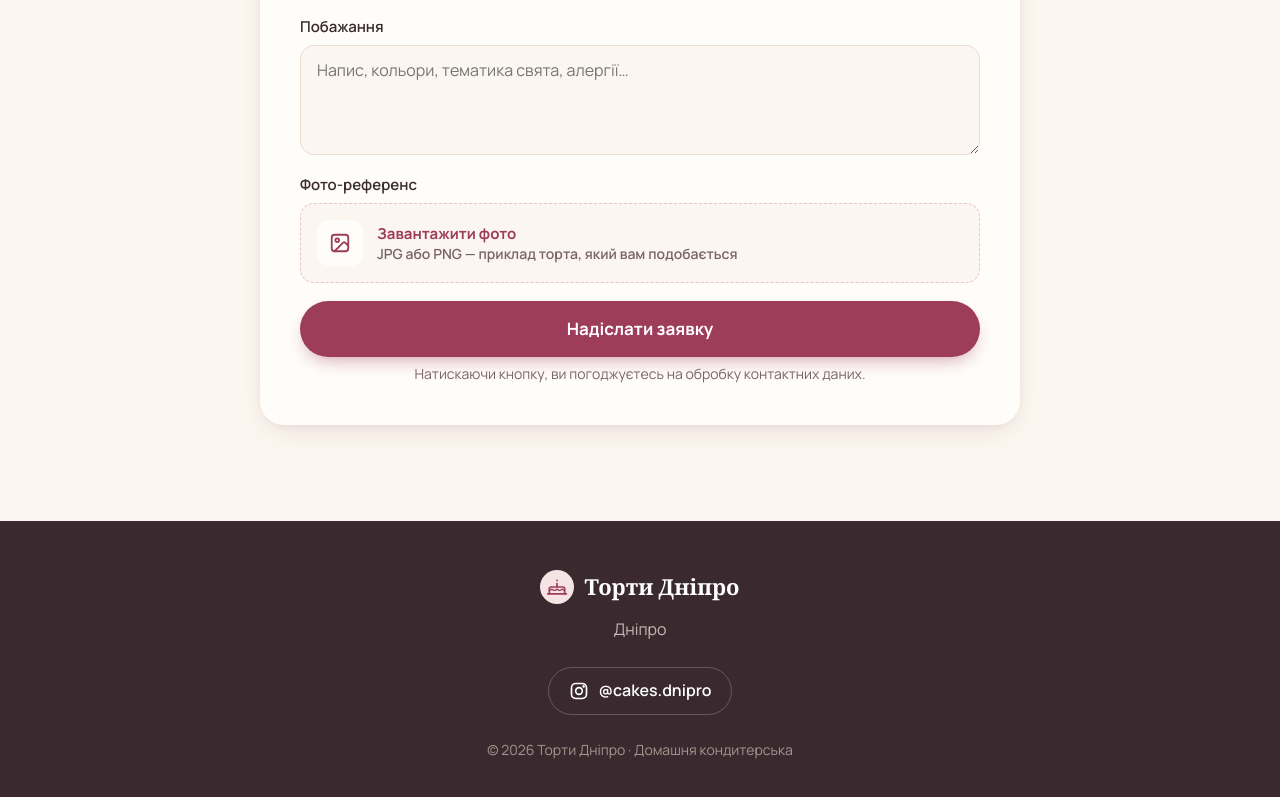
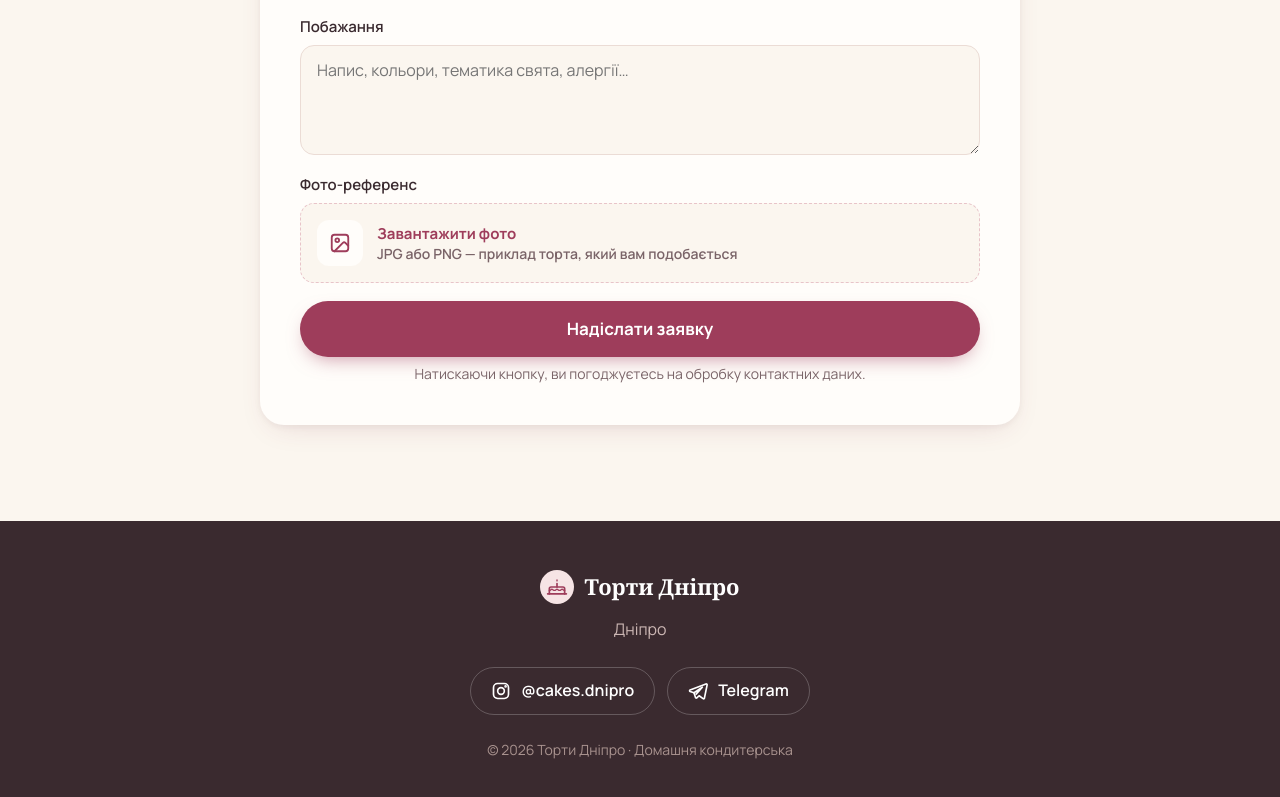
Before and after one commit to daniil-topc/cakes-dnipro-demo, a plain HTML site: page index.html in a window 1280 px wide. Shown: the part 3714-4511 px from the top of the page. Drawn offline with nearby package versions, Linux system fonts and the light colour scheme; a web font is replaced by a local one.

Commit message:
Add Telegram contact link to footer
Co-Authored-By: Claude Opus 5.5 <noreply@anthropic.com>

```diff
--- a/index.html
+++ b/index.html
@@ -372,6 +372,7 @@
   <!-- ================= SVG-ИКОНКИ (спрайт) ================= -->
   <svg width="0" height="0" style="position:absolute" aria-hidden="true">
     <symbol id="i-instagram" viewBox="0 0 24 24" fill="none" stroke="currentColor" stroke-width="2" stroke-linecap="round" stroke-linejoin="round"><rect x="3" y="3" width="18" height="18" rx="5"/><circle cx="12" cy="12" r="4"/><circle cx="17.5" cy="6.5" r=".6" fill="currentColor"/></symbol>
+    <symbol id="i-telegram" viewBox="0 0 24 24" fill="none" stroke="currentColor" stroke-width="2" stroke-linecap="round" stroke-linejoin="round"><path d="m21.5 3.5-19 7.3c-.8.3-.8 1.4 0 1.7l4.7 1.6 1.8 5.7c.2.7 1.1.9 1.6.4l2.7-2.5 4.8 3.5c.6.4 1.4.1 1.6-.6L22.9 4.9c.2-.9-.6-1.7-1.4-1.4Z"/><path d="m7.2 14.1 10-6.6-7.5 8.3"/></symbol>
     <symbol id="i-cake" viewBox="0 0 24 24" fill="none" stroke="currentColor" stroke-width="2" stroke-linecap="round" stroke-linejoin="round"><path d="M20 21v-8a2 2 0 0 0-2-2H6a2 2 0 0 0-2 2v8"/><path d="M4 16s.5-1 2-1 2.5 2 4 2 2.5-2 4-2 2.5 2 4 2 2-1 2-1"/><path d="M2 21h20"/><path d="M7 8v3M12 8v3M17 8v3"/><path d="M7 4h.01M12 4h.01M17 4h.01"/></symbol>
     <symbol id="i-message" viewBox="0 0 24 24" fill="none" stroke="currentColor" stroke-width="2" stroke-linecap="round" stroke-linejoin="round"><path d="M21 15a2 2 0 0 1-2 2H7l-4 4V5a2 2 0 0 1 2-2h14a2 2 0 0 1 2 2z"/><path d="M8 9h8M8 13h5"/></symbol>
     <symbol id="i-gift" viewBox="0 0 24 24" fill="none" stroke="currentColor" stroke-width="2" stroke-linecap="round" stroke-linejoin="round"><rect x="3" y="8" width="18" height="4" rx="1"/><path d="M12 8v13"/><path d="M19 12v7a2 2 0 0 1-2 2H7a2 2 0 0 1-2-2v-7"/><path d="M7.5 8a2.5 2.5 0 0 1 0-5C10 3 12 8 12 8s2-5 4.5-5a2.5 2.5 0 0 1 0 5"/></symbol>
@@ -585,6 +586,10 @@
       <div class="socials">
         <a class="social" href="https://www.instagram.com/cakes.dnipro/" target="_blank" rel="noopener">
           <svg aria-hidden="true"><use href="#i-instagram"/></svg> @cakes.dnipro
+        </a>
+        <!-- Ссылка t.me/+номер открывает чат в Telegram по номеру телефона -->
+        <a class="social" href="https://t.me/+380936200911" target="_blank" rel="noopener" aria-label="Написати в Telegram: +380 93 620 09 11">
+          <svg aria-hidden="true"><use href="#i-telegram"/></svg> Telegram
         </a>
       </div>
       <p class="footer__copy">© <span id="year"></span> Торти Дніпро · Домашня кондитерська</p>
```
